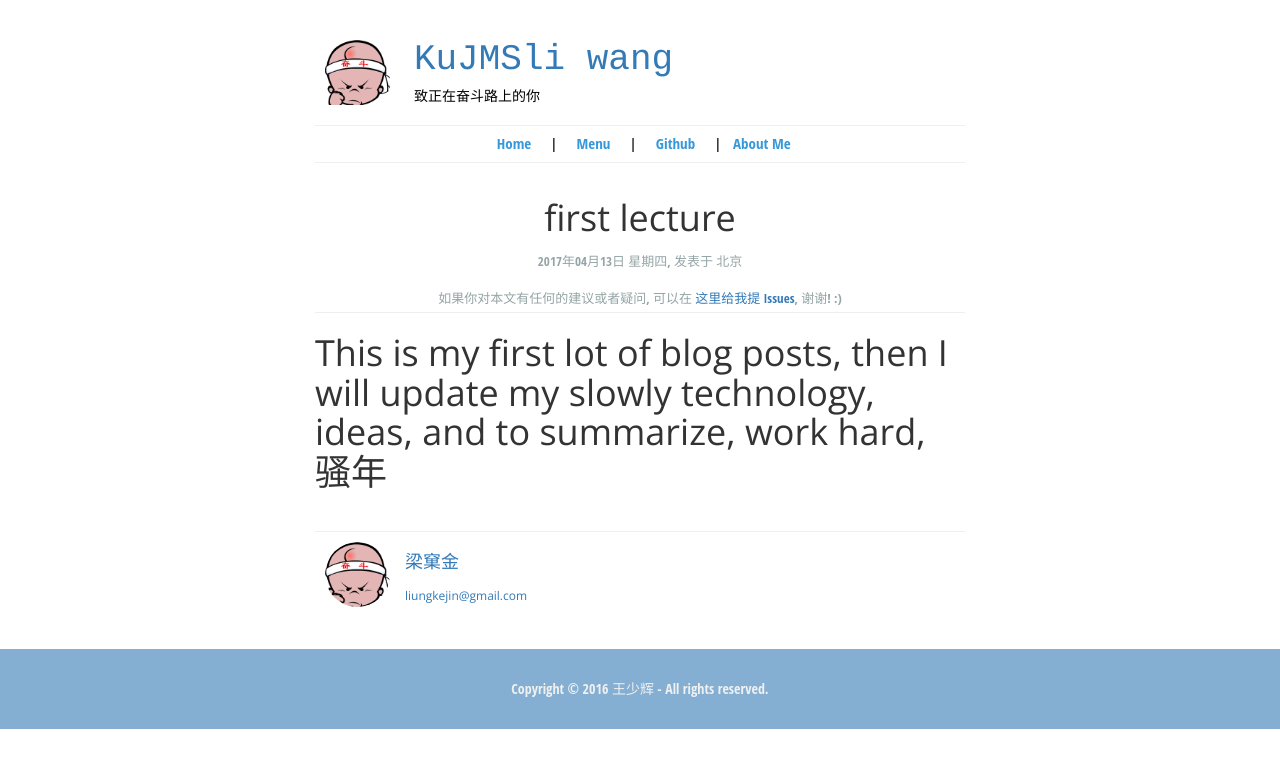
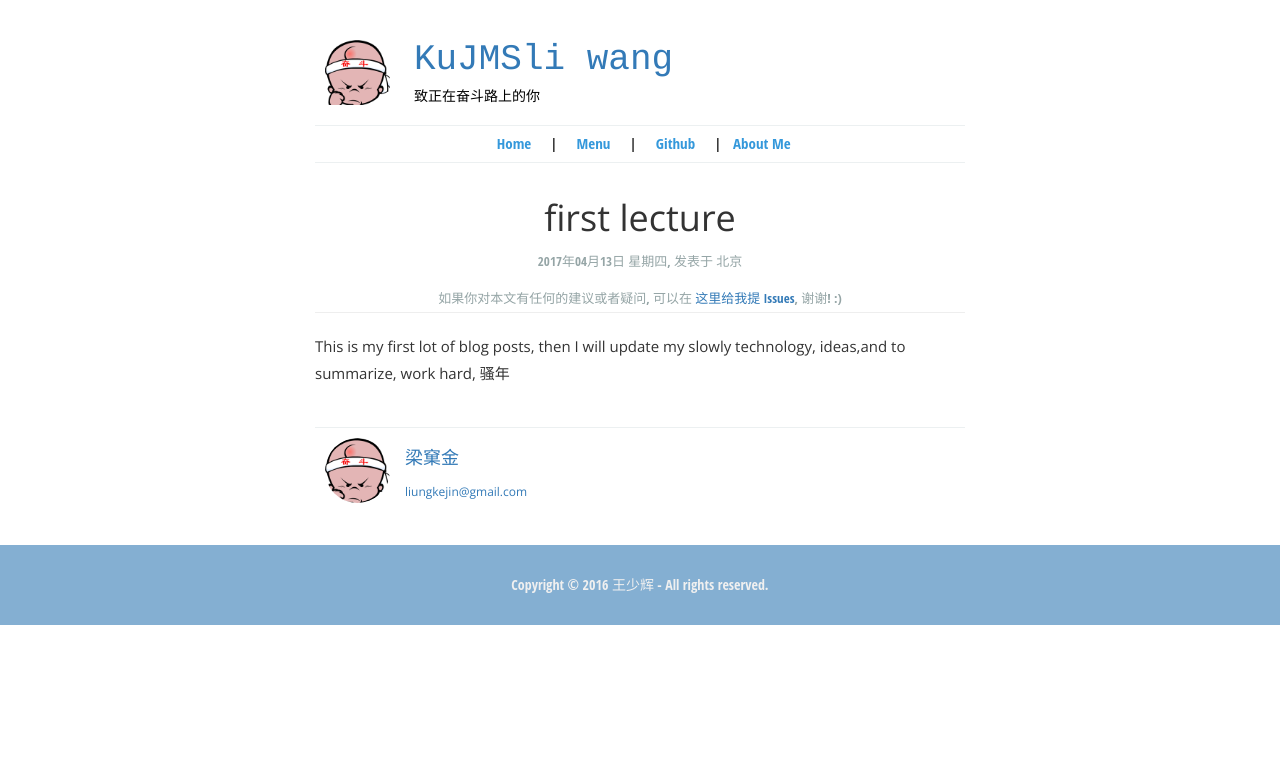
Before and after one commit to KuJMSliwang/KuJMSliwang.github.io, a Jekyll site: the page built from _posts/2017-04-13-Getting-Started.md, in a window 1280 px wide. Shown: the top 768 px of the page. Built offline with Jekyll 4.4.1, drawn with Linux system fonts in a browser that asks for light colours.

Commit message:
内容修改

````diff
--- a/_posts/2017-04-13-Getting-Started.md
+++ b/_posts/2017-04-13-Getting-Started.md
@@ -7,4 +7,4 @@ pulished: true
 excerpt_separator: "```"
 ---
 
-# This is my first lot of blog posts, then I will update my slowly technology, ideas, and to summarize, work hard, 骚年
+This is my first lot of blog posts, then I will update my slowly technology, ideas,and to summarize, work hard, 骚年
````
